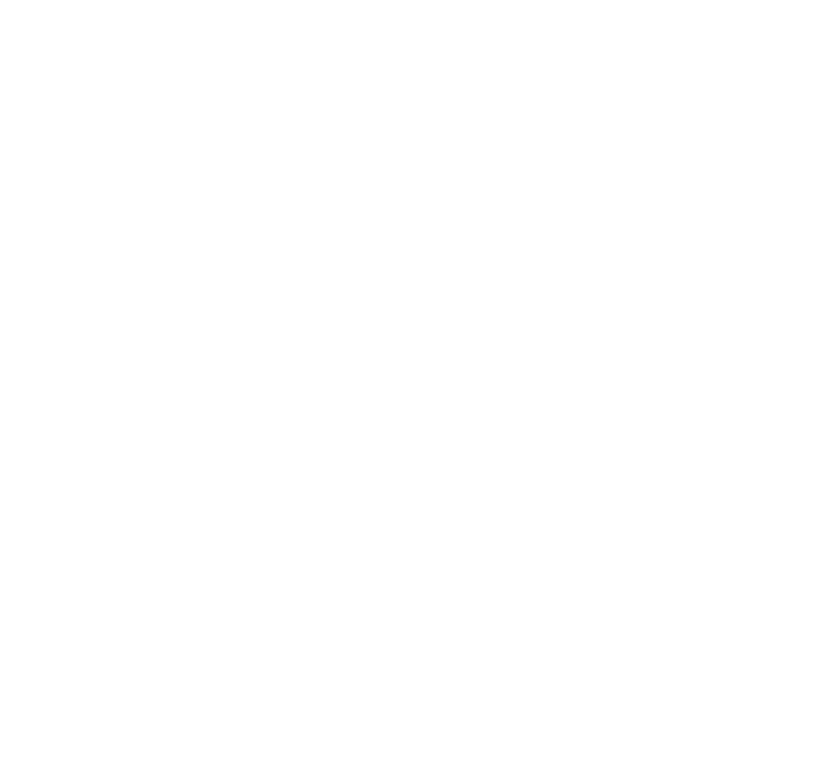
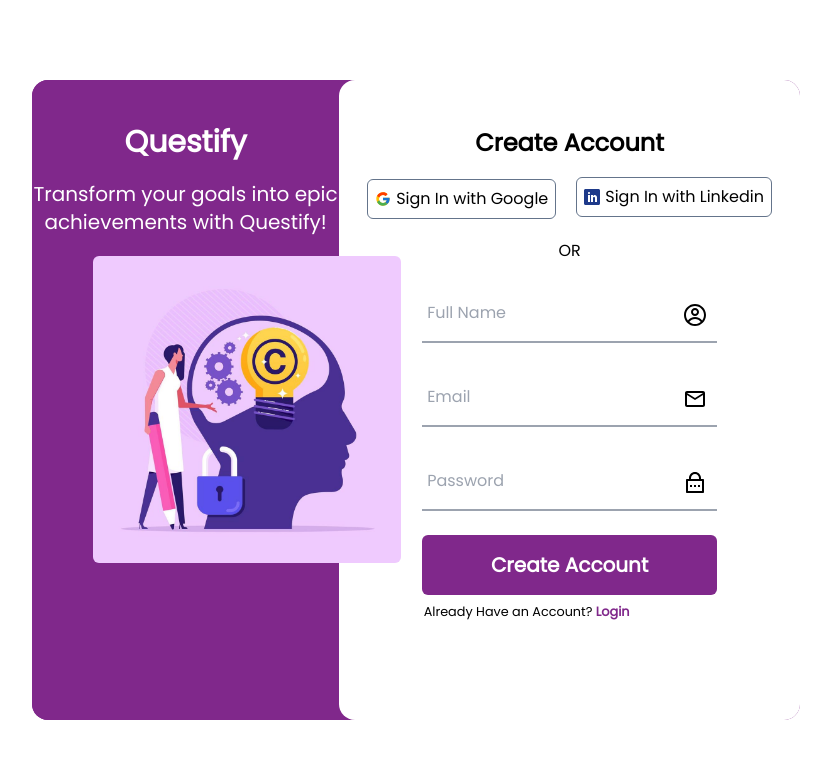
Before and after one commit to KomalMaurya/Questify, a React (Vite) app in the folder frontend/: page /signup in a window 1280 px wide. Shown: the top 758 px of the page, without its empty margins (224-1055 px from the left). Built offline with nearby package versions, Linux system fonts and the light colour scheme.

Commit message:
Login/SignUp Page Ready

```diff
--- a/frontend/src/App.jsx
+++ b/frontend/src/App.jsx
@@ -10,12 +10,7 @@ const App = () => {
     <>
       <BrowserRouter>
       <Routes>
-        <Route path="/" element={<HomePage />}>
-          {/* <Route index element={<SetupGuide />} /> */}
-          {/* <Route path="product" element={<ProductSection />} /> */}
-          {/* <Route path="analytics" element={<AnalyticsSection />} /> */}
-          {/* <Route path="theme" element={<Theme />} /> */}
-        </Route>
+        <Route path="/" element={<HomePage />}/>
         <Route path="signup" element={<SignUp />} />
         <Route path="login" element={<Login />} />
       </Routes>
--- a/frontend/src/components/Header.jsx
+++ b/frontend/src/components/Header.jsx
@@ -1,4 +1,5 @@
 // import React from "react";
+import {Link} from 'react-router-dom';
 import icon from '/logo.svg';
 const Header = () => {
     const defaultcolor="#80288b";
@@ -26,17 +27,17 @@ const Header = () => {
             {}
             {/* buttons */}
             <div className='mt-4 flex gap-4 sm:mt-0 sm:flex-row sm:items-center btn-box'>
-              <button
+            <Link to="/login"> <button
               style={backgroundColorObject}
               className={"block sm:w-32 w-full rounded-lg px-9 py-3  text-sm font-medium text-white transition focus:outline-none"}
               >
-                Sign In
-              </button>
-              <button
+              Sign In
+              </button></Link>
+              <Link to='/signup'><button
               className={`block sm:w-32 w-full border rounded-lg px-9 py-3  text-sm font-medium transition focus:outline-none hover:bg-customPurple hover:text-white border-customPurple text-customPurple` } type="button"
               >
-                Sign Up
-              </button>
+               Sign Up
+              </button></Link>
             </div>
         </div>
       </div>
--- a/frontend/src/components/Login.jsx
+++ b/frontend/src/components/Login.jsx
@@ -1,9 +1,60 @@
-// import React from 'react';
+import { FcGoogle } from "react-icons/fc";
+import { ImLinkedin } from "react-icons/im";
+import element from '/element.jpg';
+import { CgProfile } from "react-icons/cg";
+import { RiLockPasswordLine } from "react-icons/ri";
+
+import { Link } from 'react-router-dom';
+
+
+
+
 
 const Login = () => {
     return (
         <>
+            <div className="Login-container flex-wrap flex items-center justify-center w-[100vw] min-h-[100vh]">
+                <div className="Login flex min-h-[80vh] rounded-2xl w-[60vw] items-center flex-wrap justify-around bg-[var(--primary-color)]">
+                    <div className="side-text rounded-l-2xl flex flex-col items-center gap-[20px] min-h-[80vh] relative w-[40%] bg-[var(--primary-color)]">
+                        <div className="text flex flex-col w-[100%] mt-[20px] items-center gap-[20px]">
+                            <h1 className="text-3xl font-bold mt-6 text-white text-center">Questify</h1>
+                            <p className='text-white font-light text-medium text-center'>Transform your goals into epic achievements with Questify!</p>
+                            <img src={element} className='z-30 relative right-[-20%] rounded-md' alt="" />
+                        </div>
+                    </div>
+                    <div className="form-div flex rounded-2xl gap-[20px] flex-col items-center min-h-[80vh] relative w-[60%] bg-white">
+                        <h1 className="text-3xl font-bold mt-[47px] text-center text-black">Login</h1>
+                        <div className="button-div flex-wrap flex items-center justify-center w-[100%] gap-[20px]">
+                            <button className='flex items-center justify-center gap-[5px] p-[7px] rounded-md border-[1px] border-slate-500 hover:text-slate-500'> <FcGoogle className='inline' /> Sign In with Google</button>
+                            <button className='flex items-center justify-center gap-[5px] p-[7px] rounded-md border-[1px] border-slate-500 hover:text-slate-500 top-[-2px] relative'> <ImLinkedin className='inline text-blue-900' /> Sign In with Linkedin</button>
+                        </div>
 
+                        <div className="or-div flex items-center justify-center w-[100%] relative uppercase">
+                            OR
+                        </div>
+
+                        <form action="" className="form gap-[-12px] min-h-[40vh] w-[80%] flex flex-col items-center">
+
+                            <input type="text" placeholder='Username' name='username' className='w-[80%] relative p-[5px] text-gray-500 focus:outline-none border-b-2 border-gray-400 h-[60px]' />
+                            <label htmlFor="username" className='relative bottom-[40px] right-[-34%]'> <CgProfile className='h-[24px] w-[24px]' /> </label>
+
+
+                            <input type="password" placeholder='Password' name='password' className='w-[80%] relative p-[5px] text-gray-500 focus:outline-none border-b-2 border-gray-400 h-[60px]' />
+                            <label htmlFor="password" className='relative bottom-[40px] right-[-34%]'> <RiLockPasswordLine className='h-[24px] w-[24px]' /> </label>
+
+                            <p className='text-[14px] underline text-right flex justify-end w-[80%] relative mb-[20px]'> {`I can't Remember my LoginID`} </p>
+                            <div className="continue-div flex-wrap w-[80%] flex justify-end gap-[10px]">
+                                <div className="text-con text-right">
+                                    <small className='text-[14px]'>{`Don't Have an Account?`}</small>
+                                    <p className='text-[20px] text-right'>Back to <Link to="/Signup" className='text-[var(--primary-color)] font-bold'>Signup</Link> </p>
+                                </div>
+                                <button className='btn-hover w-[140px] h-[60px] rounded-md relative] text-white font-bold text-medium bg-[var(--primary-color)]'>Continue</button>
+                            </div>
+
+                        </form>
+                    </div>
+                </div>
+            </div>
         </>
     )
 }
--- a/frontend/src/components/SignUp.jsx
+++ b/frontend/src/components/SignUp.jsx
@@ -1,4 +1,11 @@
-
+// import React from 'react';
+import { FcGoogle } from "react-icons/fc";
+import { ImLinkedin } from "react-icons/im";
+import element from '/element.jpg';
+import { CgProfile } from "react-icons/cg";
+import { MdOutlineMail } from "react-icons/md";
+import { RiLockPasswordLine } from "react-icons/ri";
+import { Link } from 'react-router-dom';
 
 
 
@@ -6,7 +13,43 @@
 const SignUp = () => {
     return (
         <>
+            <div className="signup-container flex-wrap flex items-center justify-center w-[100vw] min-h-[100vh]">
+                <div className="signup flex min-h-[80vh] rounded-2xl w-[60vw] items-center flex-wrap justify-around bg-[var(--primary-color)]">
+                    <div className="side-text rounded-l-2xl flex flex-col items-center gap-[20px] min-h-[80vh] relative w-[40%] bg-[var(--primary-color)]">
+                        <div className="text flex flex-col w-[100%] mt-[20px] items-center gap-[20px]">
+                            <h1 className="text-3xl font-bold mt-6 text-white text-center">Questify</h1>
+                            <p className='text-white font-light text-xl text-center'>Transform your goals into epic achievements with Questify!</p>
+                            <img src={element} className='z-30 relative right-[-20%] rounded-md' alt="" />
+                        </div>
+                    </div>
+                    <div className="form-div flex rounded-2xl gap-[20px] flex-col items-center min-h-[80vh] relative w-[60%] bg-white">
+                        <h1 className="text-2xl font-bold mt-[47px] text-center text-black">Create Account</h1>
+                        <div className="button-div flex-wrap flex items-center justify-center w-[100%] gap-[20px]">
+                            <button className='flex items-center justify-center gap-[5px] p-[7px] rounded-md border-[1px] border-slate-500 hover:text-slate-500'> <FcGoogle className='inline' /> Sign In with Google</button>
+                            <button className='flex items-center justify-center gap-[5px] p-[7px] rounded-md border-[1px] border-slate-500 hover:text-slate-500 top-[-2px] relative'> <ImLinkedin className='inline text-blue-900' /> Sign In with Linkedin</button>
+                        </div>
 
+                        <div className="or-div flex items-center justify-center w-[100%] relative uppercase">
+                            OR
+                        </div>
+
+                        <form action="" className="form gap-[-12px] min-h-[40vh] w-[80%] flex flex-col items-center">
+
+                            <input type="text" placeholder='Full Name' name='fullName' className='w-[80%] relative p-[5px] text-gray-500 focus:outline-none border-b-2 border-gray-400 h-[60px]' />
+                            <label htmlFor="fullName" className='relative bottom-[40px] right-[-34%]'> <CgProfile className='h-[24px] w-[24px]'/> </label>
+
+                            <input type="email" placeholder='Email' name='email' className='w-[80%] relative p-[5px] text-gray-500 focus:outline-none border-b-2 border-gray-400 h-[60px]' />
+                            <label htmlFor="email" className='relative bottom-[40px] right-[-34%]'> <MdOutlineMail className='h-[24px] w-[24px]'/> </label>
+
+                            <input type="password" placeholder='Password' name='fullName' className='w-[80%] relative p-[5px] text-gray-500 focus:outline-none border-b-2 border-gray-400 h-[60px]' />
+                            <label htmlFor="password" className='relative bottom-[40px] right-[-34%]'> <RiLockPasswordLine className='h-[24px] w-[24px]'/> </label>
+
+                            <button className='btn-hover w-[80%] h-[60px] rounded-md relative] text-white font-bold text-xl bg-[var(--primary-color)]'>Create Account</button>
+                            <small className='ml-[3px] w-[80%] mb-[8px] mt-[7px]'>Already Have an Account? <Link to={'/login'} className='text-[var(--primary-color)] text-left hover:underline font-bold'>Login</Link></small>
+                        </form>
+                    </div>
+                </div>
+            </div>
         </>
     )
 }
--- a/frontend/src/index.css
+++ b/frontend/src/index.css
@@ -2,6 +2,9 @@
 @tailwind components;
 @tailwind utilities;
 
+:root{
+  --primary-color:#80288b;
+}
 *{
   margin: 0;
   padding: 0;
```
Also changed, not shown: frontend/public/element.jpg (added), frontend/public/element.png (deleted).
